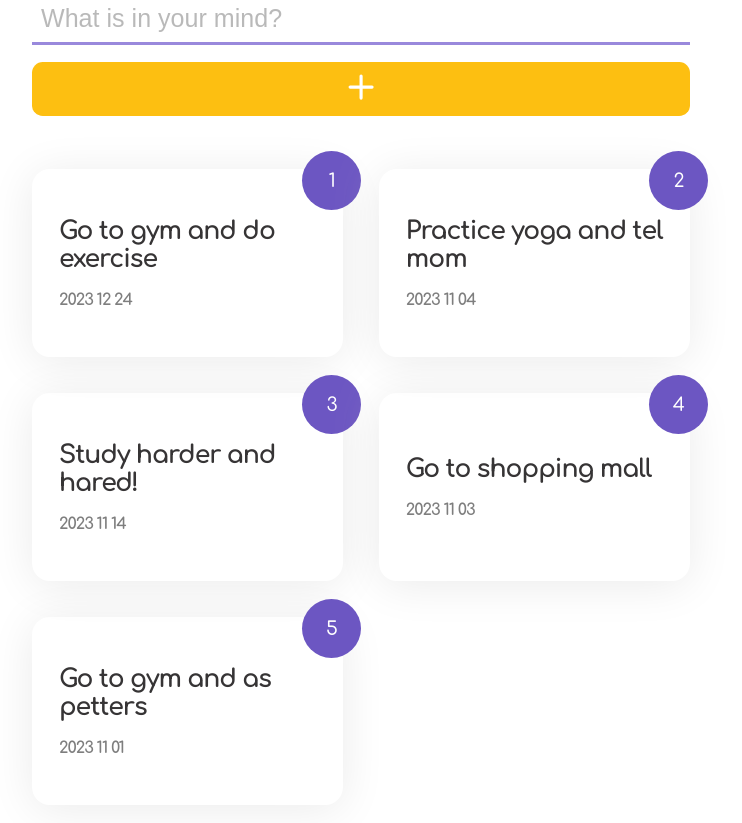
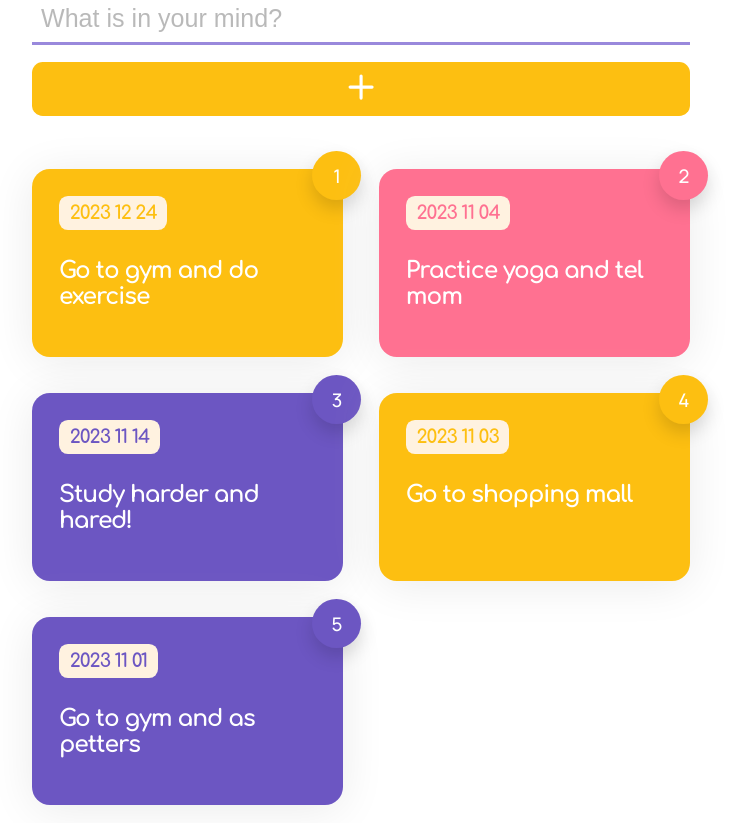
Before and after one commit to Mahyarnafisi/add, a React (Create React App) app: page / in a window 1280 px wide. Shown: the whole page, without its empty margins (279-1021 px from the left). Built offline with nearby package versions, Linux system fonts and the light colour scheme.

Commit message:
add dynamic styling

```diff
--- a/src/App.js
+++ b/src/App.js
@@ -11,19 +11,18 @@ const initiateData = [
   { id: 5, title: "Go to gym and as petters", date: "2023 11 01", number: 5, tagColor: "#ff7191", bgColor: "#6c56c2" },
 ];
 
-function App() {
+function App(props) {
   const [updateData, setUpdateData] = useState(initiateData);
   const newDataPush = (data) => {
     setUpdateData((prevData) => {
       return [data, ...prevData];
     });
-    console.log(updateData);
-    console.log("from appjs");
   };
+
   return (
     <div className="App">
-      <Form newDataClimbUp={newDataPush} />
-      <List initiateData={initiateData} />
+      <Form newDataClimbUp={initiateData} />
+      <List initiateData={updateData} />
     </div>
   );
 }
--- a/src/components/form/From.js
+++ b/src/components/form/From.js
@@ -25,7 +25,6 @@ const Form = (props) => {
     };
     props.newDataClimbUp(newData);
   };
-
   // Function Input
   const inputChangeHandler = (e) => {
     setEnteredTitle(e.target.value);
--- a/src/components/list/List.js
+++ b/src/components/list/List.js
@@ -6,7 +6,7 @@ const List = (props) => {
   return (
     <div className="list">
       {props.initiateData.map((item) => {
-        return <ListItem key={item.id} number={item.number} title={item.title} date={item.date} />;
+        return <ListItem key={item.id} number={item.number} title={item.title} date={item.date} bgColor={item.bgColor} />;
       })}
     </div>
   );
--- a/src/components/list/ListItem.js
+++ b/src/components/list/ListItem.js
@@ -3,9 +3,11 @@ import "../../style/list/ListItem.css";
 
 const ListItem = (props) => {
   return (
-    <div className="list-item">
+    <div className="list-item hover" style={{ backgroundColor: `${props.bgColor}` }}>
+      <div className="list__date" style={{ color: `${props.bgColor}` }}>
+        {props.date}
+      </div>
       <div className="list__title">{props.title}</div>
-      <div className="list__date">{props.date}</div>
       <div className="list__number">{props.number}</div>
     </div>
   );
--- a/src/index.css
+++ b/src/index.css
@@ -45,5 +45,5 @@ body {
 }
 
 .hover:hover {
-  filter: brightness(110%);
+  filter: brightness(105%);
 }
--- a/src/style/list/ListItem.css
+++ b/src/style/list/ListItem.css
@@ -5,38 +5,44 @@
   position: relative;
   display: flex;
   align-items: flex-start;
-  justify-content: center;
+  justify-content: flex-start;
   flex-flow: column wrap;
-  gap: 2rem;
+  gap: 3rem;
   height: 15rem;
   max-width: 35rem;
+  transition: all 0.2s ease-in-out;
 }
 
 .list__title {
-  color: var(--color-text);
+  color: var(--color-white);
   font-family: var(--font-1);
-  font-size: 2.8rem;
+  font-size: 2.6rem;
   font-weight: bolder;
 }
 
 .list__date {
-  font-size: 1.8rem;
-  opacity: 50%;
+  font-size: 2.1rem;
   font-weight: 600;
+  color: var(--color-white);
+  padding: 0.7rem 1.2rem;
+  background-color: var(--color-primary-3);
+  border-radius: 1rem;
 }
 
 .list__number {
   position: absolute;
   top: -2rem;
   right: -2rem;
-  background-color: var(--color-secondary-1);
-  width: 50px;
-  height: 50px;
+  background-color: inherit;
+  width: 40px;
+  height: 40px;
   display: flex;
   align-items: center;
   justify-content: center;
   padding: 0.5rem;
   border-radius: 999px;
+  font-size: 2.1rem;
+  box-shadow: 0 1rem 2rem #00000025;
   color: var(--color-white);
-  font-size: 2.1rem;
+  font-family: var(--font-2);
 }
```
